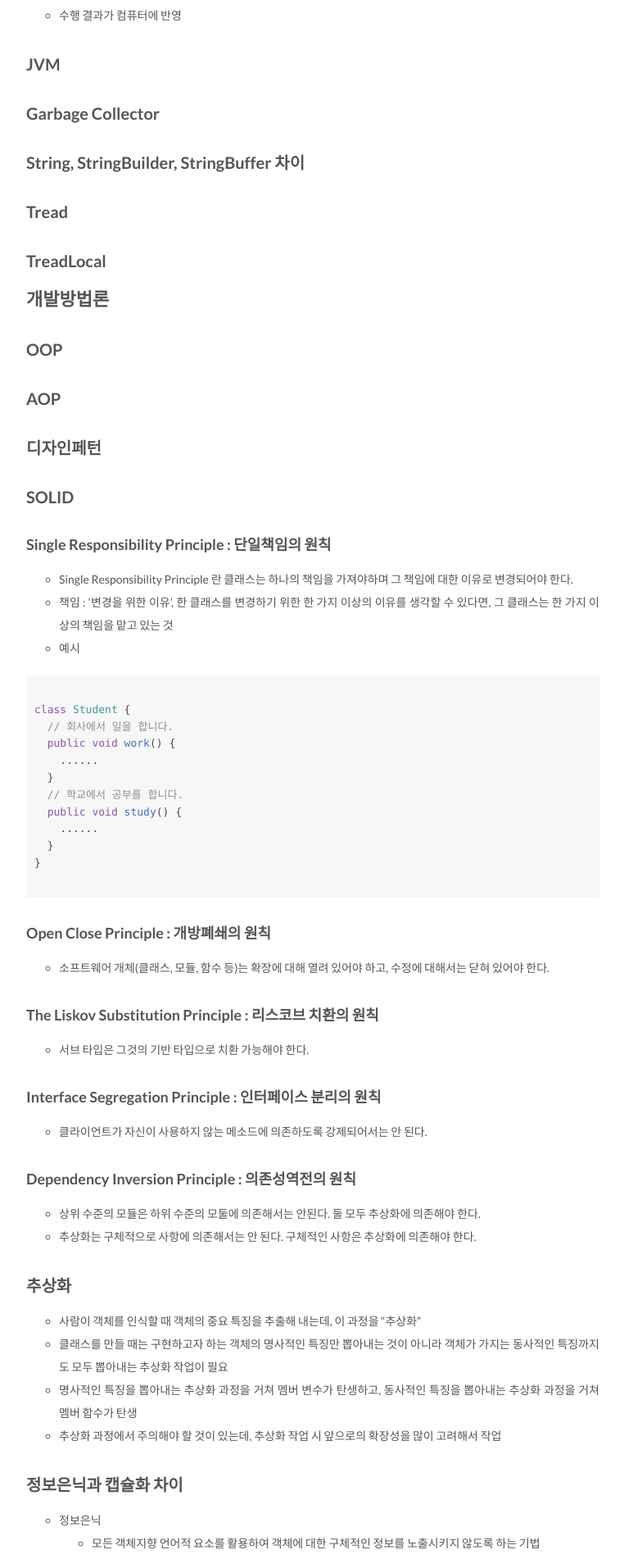
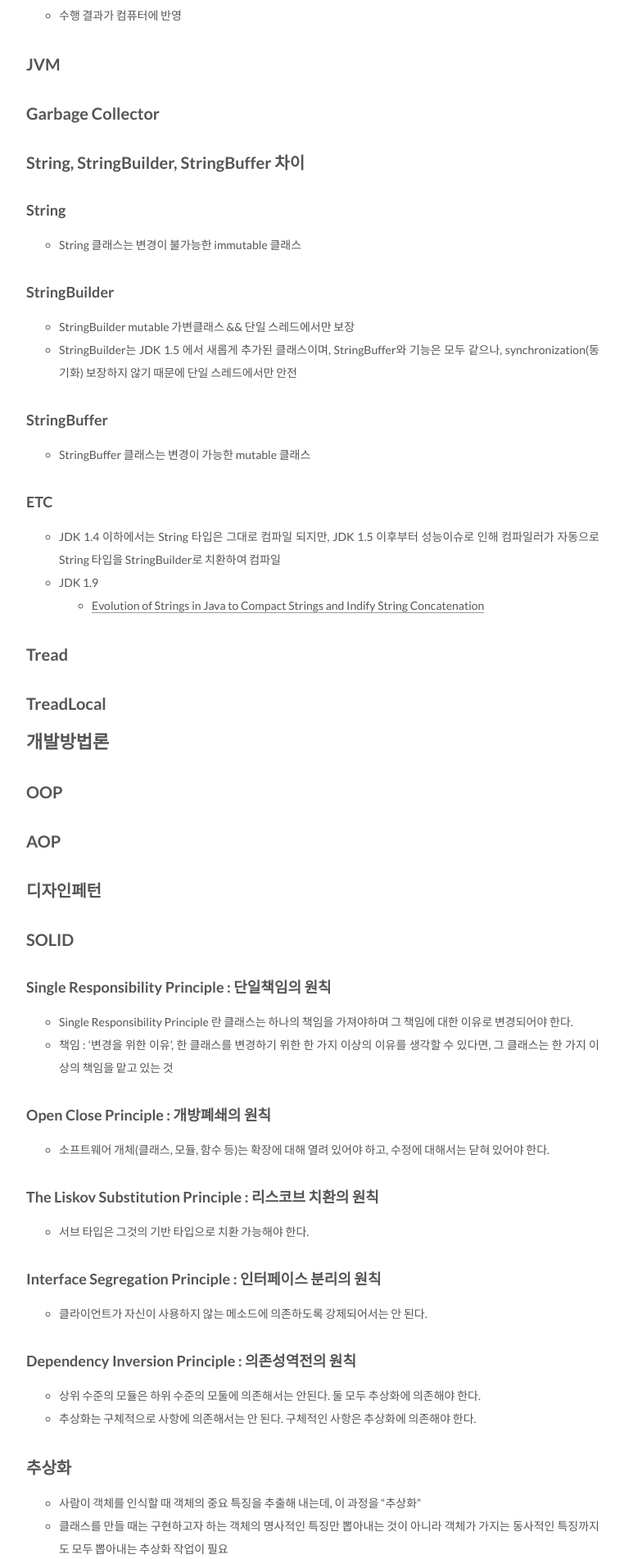
Before and after one commit to csj4032/csj4032.github.io, a Jekyll site: the page built from _posts/2018-02-19-Java_Developer_Interview.md, in a window 1280 px wide. Shown: the part 3821-5723 px from the top of the page at 82% size, without its empty margins (258-1020 px from the left). Built offline with Jekyll 4.4.1, drawn with Linux system fonts in a browser that asks for light colours.

Commit message:
Java Developer Interview 포스팅 수정

````diff
--- a/_posts/2018-02-19-Java_Developer_Interview.md
+++ b/_posts/2018-02-19-Java_Developer_Interview.md
@@ -146,6 +146,21 @@ public class Dispatch{
 
 ## String, StringBuilder, StringBuffer 차이
 
+### String
+* String 클래스는 변경이 불가능한 immutable 클래스
+
+### StringBuilder
+* StringBuilder mutable 가변클래스 && 단일 스레드에서만 보장
+* StringBuilder는 JDK 1.5 에서 새롭게 추가된 클래스이며, StringBuffer와 기능은 모두 같으나, synchronization(동기화) 보장하지 않기 때문에 단일 스레드에서만 안전
+
+### StringBuffer
+* StringBuffer 클래스는 변경이 가능한 mutable 클래스
+
+### ETC
+* JDK 1.4 이하에서는 String 타입은 그대로 컴파일 되지만, JDK 1.5 이후부터 성능이슈로 인해 컴파일러가 자동으로 String 타입을 StringBuilder로 치환하여 컴파일
+* JDK 1.9
+  * [Evolution of Strings in Java to Compact Strings and Indify String Concatenation](https://arnaudroger.github.io/blog/2017/06/14/CompactStrings.html)
+
 ## Tread
 
 ## TreadLocal
@@ -163,22 +178,6 @@ public class Dispatch{
 ### Single Responsibility Principle : 단일책임의 원칙
 * Single Responsibility Principle 란 클래스는 하나의 책임을 가져야하며 그 책임에 대한 이유로 변경되어야 한다.
 * 책임 : '변경을 위한 이유', 한 클래스를 변경하기 위한 한 가지 이상의 이유를 생각할 수 있다면, 그 클래스는 한 가지 이상의 책임을 맡고 있는 것
-* 예시
-
-```java
-
-class Student {
-  // 회사에서 일을 합니다.
-  public void work() {
-    ......
-  }
-  // 학교에서 공부를 합니다.
-  public void study() {
-    ......
-  }
-}
-
-```
 
 ### Open Close Principle : 개방폐쇄의 원칙
 * 소프트웨어 개체(클래스, 모듈, 함수 등)는 확장에 대해 열려 있어야 하고, 수정에 대해서는 닫혀 있어야 한다.
````
